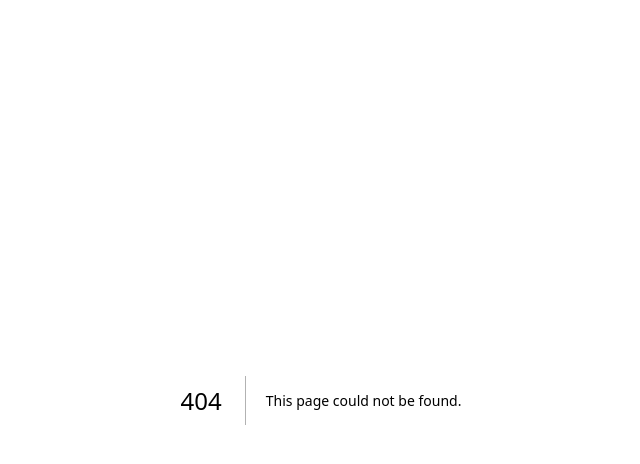
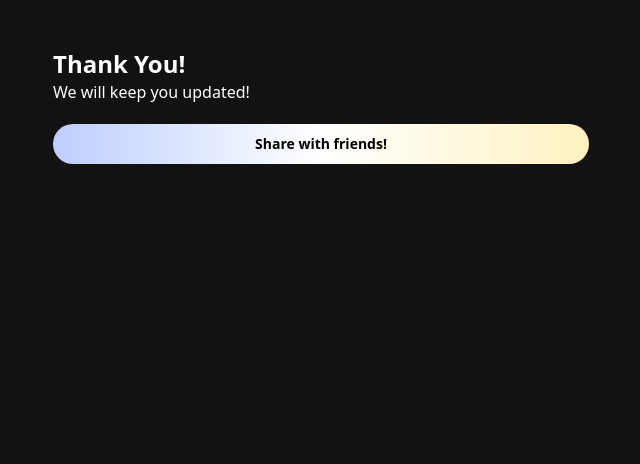
Before and after one commit to Cheese-intelligence/yourlook-website, a Next.js app: page /thank-you in a window 1280 px wide. Before the commit this address had no page. Shown: the top 464 px of the page, without its empty margins (319-959 px from the left). Built offline with nearby package versions, Linux system fonts and the light colour scheme.

Commit message:
feat: add server action to print form response + redirect to thank you page

```diff
--- a/app/page.tsx
+++ b/app/page.tsx
@@ -1,10 +1,23 @@
+import { redirect } from "next/navigation";
+
 export default function Home() {
+  async function subscribe(formData: FormData) {
+    "use server";
+
+    const email = formData.get("email");
+
+    console.log(email);
+
+    redirect("thank-you");
+  }
+
   return (
     <main className="mx-auto max-w-xl w-full p-5 py-12 space-y-5">
       <div>
         <h1 className="text-2xl font-bold">YourLook</h1>
         <p>Sign up to our mailing list!</p>
       </div>
+      <form action={subscribe} className="space-y-5">
         <div className="flex flex-col gap-2">
           <label htmlFor="email" className="text-zinc-300">
             Your Email
@@ -19,6 +32,7 @@ export default function Home() {
         <button className="w-full rounded-full inline-flex h-10 items-center justify-center bg-linear-to-r from-[#BDCEFF] via-white to-[#FFF2C0] px-4 py-2 text-sm text-black font-bold transition-colors hover:bg-zinc-900/90 focus-visible:outline-none focus-visible:ring-2 focus-visible:ring-zinc-950 focus-visible:ring-offset-2 disabled:pointer-events-none disabled:opacity-50 cursor-pointer">
           Sign up
         </button>
+      </form>
     </main>
   );
 }
--- /dev/null
+++ b/app/thank-you/page.tsx
@@ -0,0 +1,13 @@
+export default function ThankYou() {
+  return (
+    <main className="mx-auto max-w-xl w-full p-5 py-12 space-y-5">
+      <div>
+        <h1 className="text-2xl font-bold">Thank You!</h1>
+        <p>We will keep you updated!</p>
+      </div>
+      <button className="w-full rounded-full inline-flex h-10 items-center justify-center bg-linear-to-r from-[#BDCEFF] via-white to-[#FFF2C0] px-4 py-2 text-sm text-black font-bold transition-colors hover:bg-zinc-900/90 focus-visible:outline-none focus-visible:ring-2 focus-visible:ring-zinc-950 focus-visible:ring-offset-2 disabled:pointer-events-none disabled:opacity-50 cursor-pointer">
+        Share with friends!
+      </button>
+    </main>
+  );
+}
```
Lines whose indentation alone changed are shown as unchanged.
